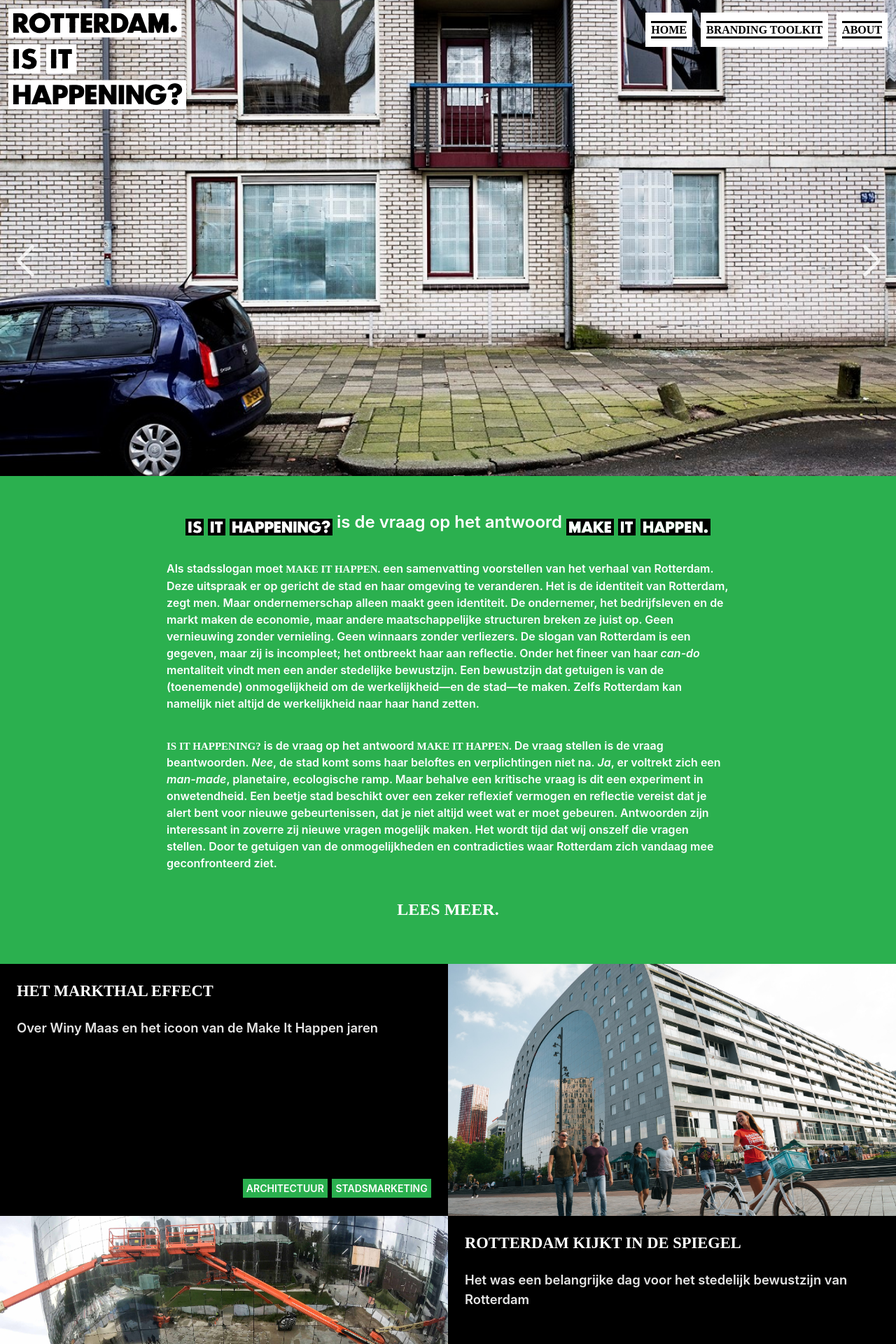
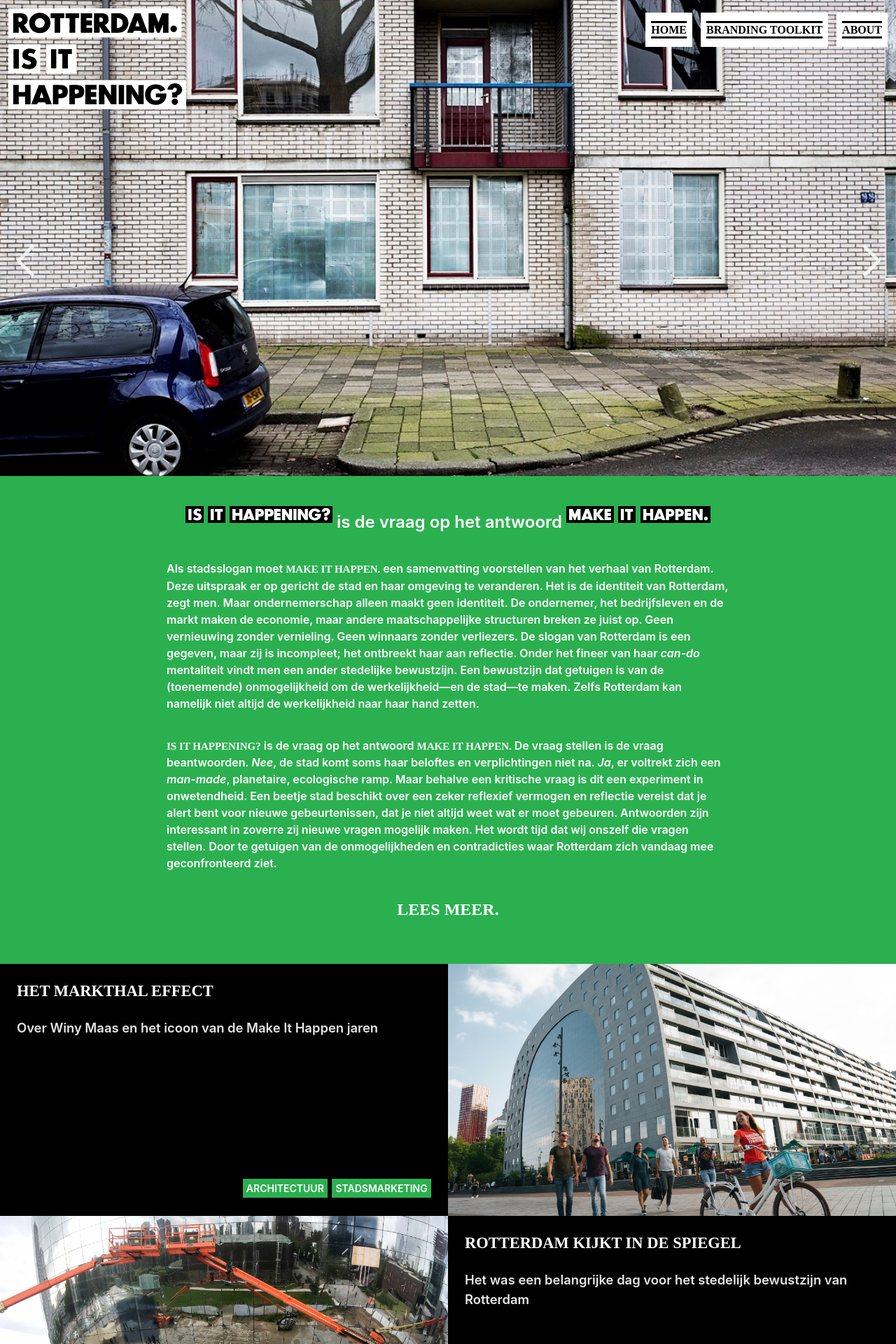
Before and after one commit to norealdirection/norealdirection.github.io, a Jekyll site: the page built from index.markdown, in a window 1280 px wide. Shown: the top 1920 px of the page at 70% size. Built offline with Jekyll 4.4.1, drawn with Linux system fonts in a browser that asks for light colours.

Commit message:
Update _layout.scss

```diff
--- a/_sass/minima/_layout.scss
+++ b/_sass/minima/_layout.scss
@@ -195,7 +195,7 @@
 		height: $futura-font-size*1.6;
 		display: inline;
 		margin: 0;
-		transform: translateY(6px);
+		transform: translateY(-12px);
 		//margin-right: $spacing-unit/5;
 	}
 
```
